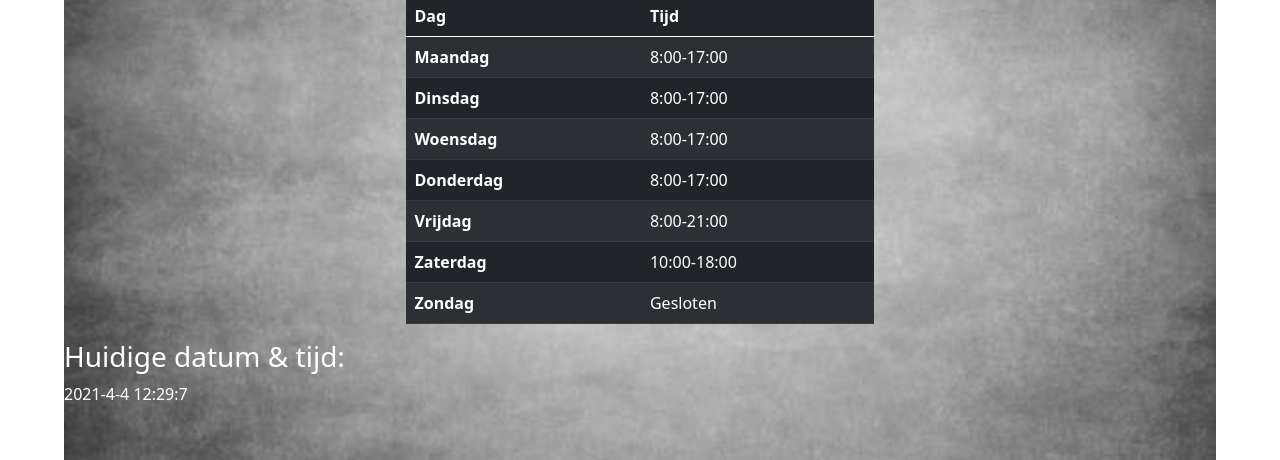
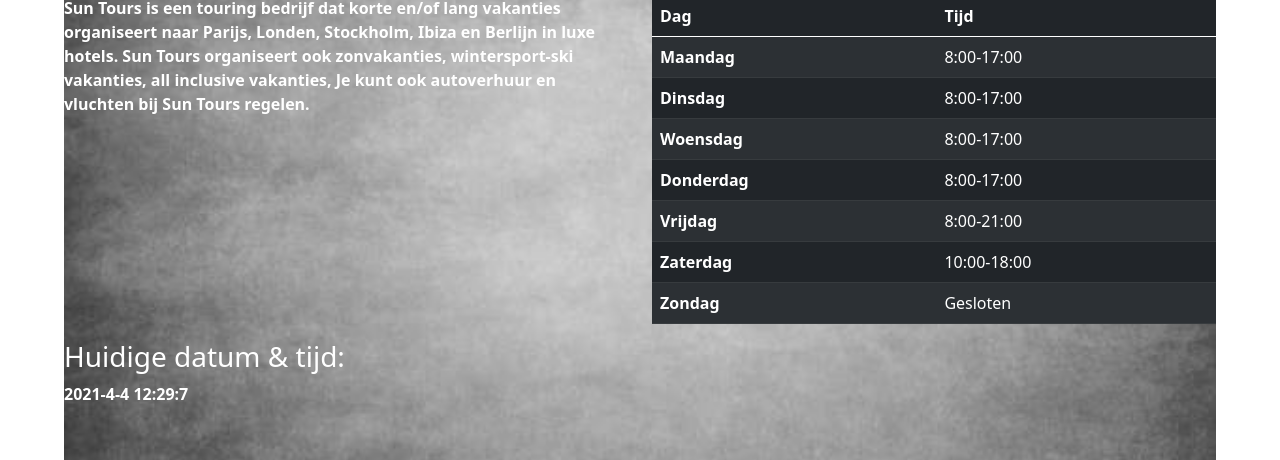
Before and after one commit to Jarvinnn/Project_SunTours_Jarvin, a plain HTML site: page index.html in a window 1280 px wide. Shown: the part 116-576 px from the top of the page. Drawn offline with nearby package versions, Linux system fonts and the light colour scheme.

Commit message:
update index

```diff
--- a/assets/style.css
+++ b/assets/style.css
@@ -79,3 +79,7 @@ h2 {
 .col-md-6 {
   color: #fff;
 }
+
+p {
+  font-weight: bold;
+}
--- a/index.html
+++ b/index.html
@@ -38,8 +38,14 @@
       </div>
     </div>
   </nav>
-  <div class="row justify-content-center">
-    <div class="col-auto">
+  <div class="row">
+    <div class="col-md-6">
+      <h1>Info</h1>
+      <p>Sun Tours is een touring bedrijf dat korte en/of lang vakanties organiseert naar Parijs, Londen,
+        Stockholm, Ibiza en Berlijn in luxe hotels. Sun Tours organiseert ook zonvakanties, wintersport-ski
+        vakanties, all inclusive vakanties, Je kunt ook autoverhuur en vluchten bij Sun Tours regelen.</p>
+    </div>
+    <div class="col-md-6">
       <h1>Helpdesk openingstijden</h1>
       <table class="table table-responsive table-dark table-striped">
         <thead>
```
